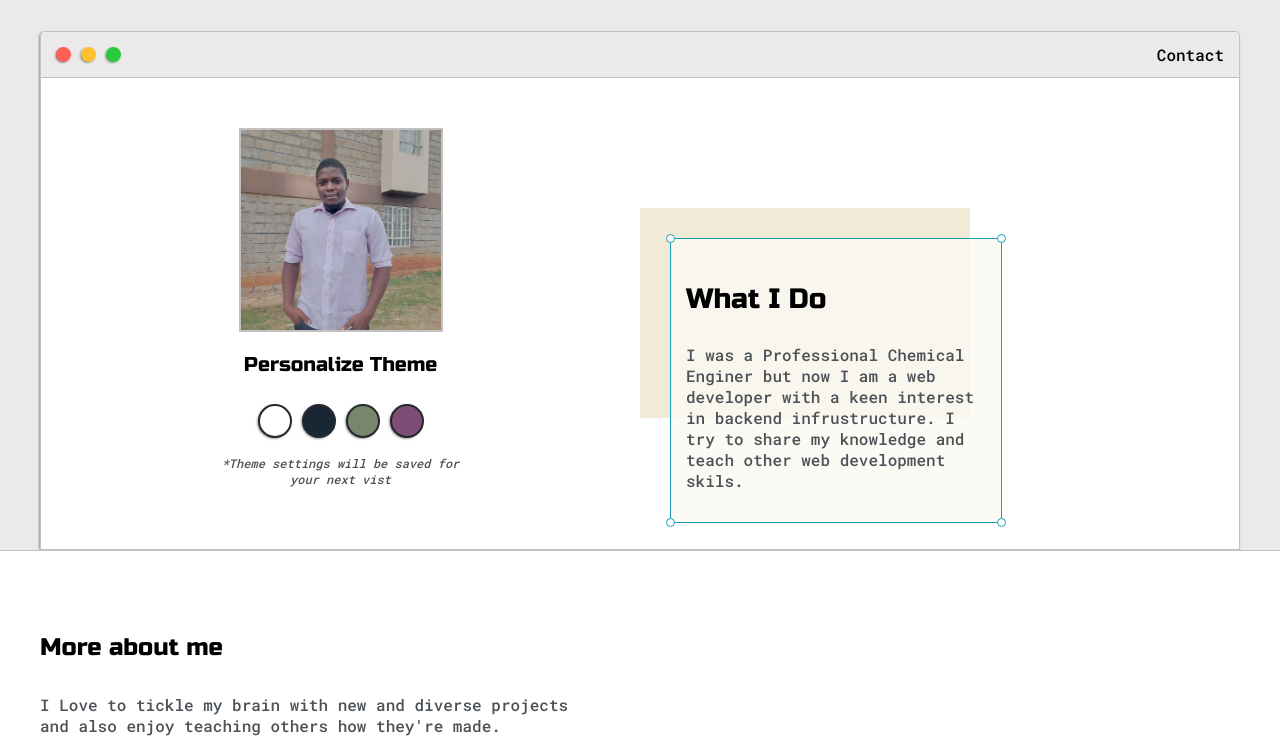
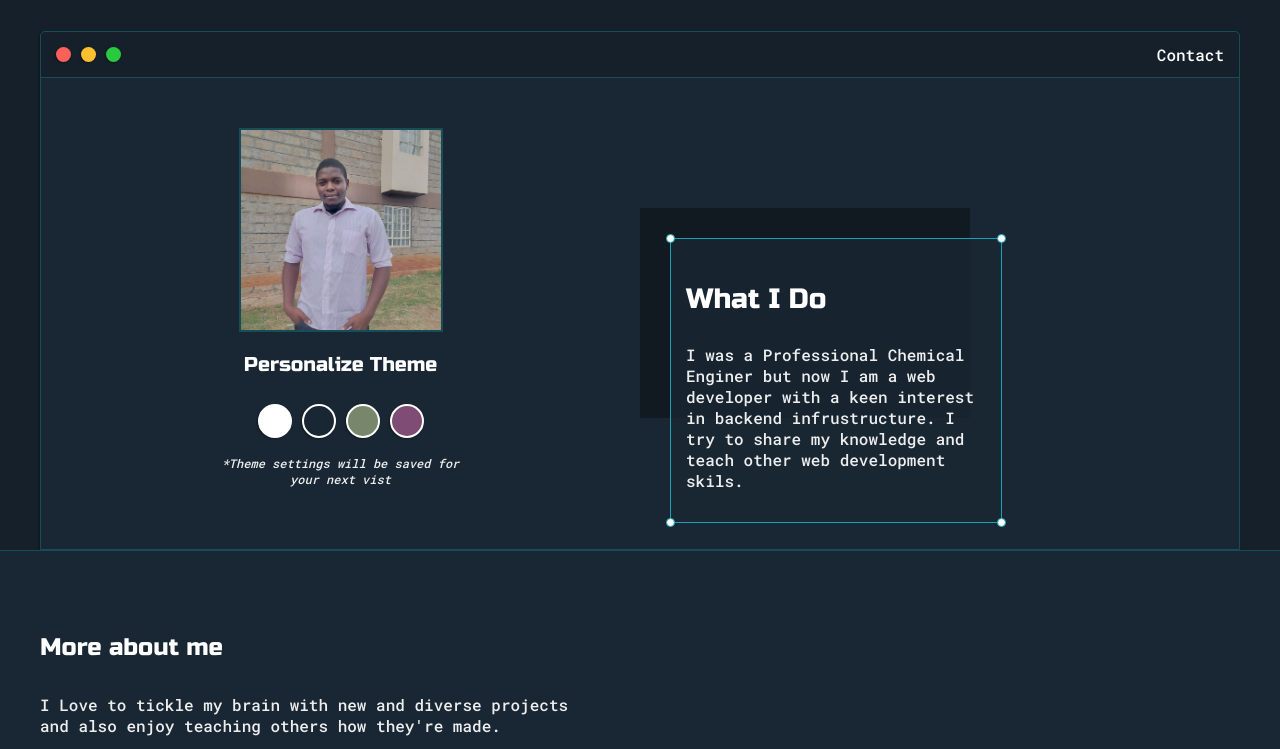
Before and after one commit to oscarwanga98/oscarwanga, a plain HTML site: page index.html in a window 1280 px wide. Shown: the part 130-879 px from the top of the page. Drawn offline with Linux system fonts and the light colour scheme.

Commit message:
Update default.css

```diff
--- a/default.css
+++ b/default.css
@@ -1,19 +1,19 @@
 :root{
-	--mainColor:#eaeaea;
-	--secondaryColor:#fff;
+	--mainColor:#15202B;
+	--secondaryColor:#192734;
 
-	--borderColor:#c1c1c1;
+	--borderColor:#164D56;
 
-	--mainText:black;
-	--secondaryText:#4b5156;
+	--mainText:#fff;
+	--secondaryText:#eeeeee;
 
-	--themeDotBorder:#24292e;
+	--themeDotBorder:#FFF;
 
-	--previewBg:rgb(251, 249, 243, 0.8);
-	--previewShadow:#f0ead6;
+	--previewBg:rgb(25, 39, 52, 0.8);
+	--previewShadow:#111921;
 
 
-	--buttonColor:black;
+	--buttonColor:#17a2b8;
 
 
 }
```
